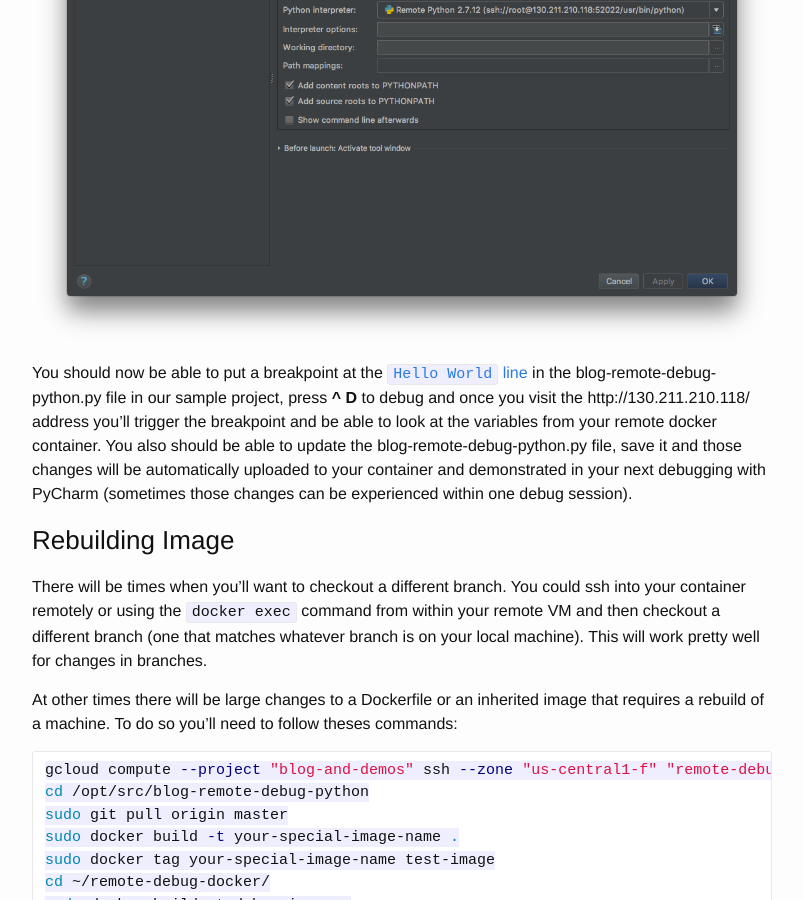
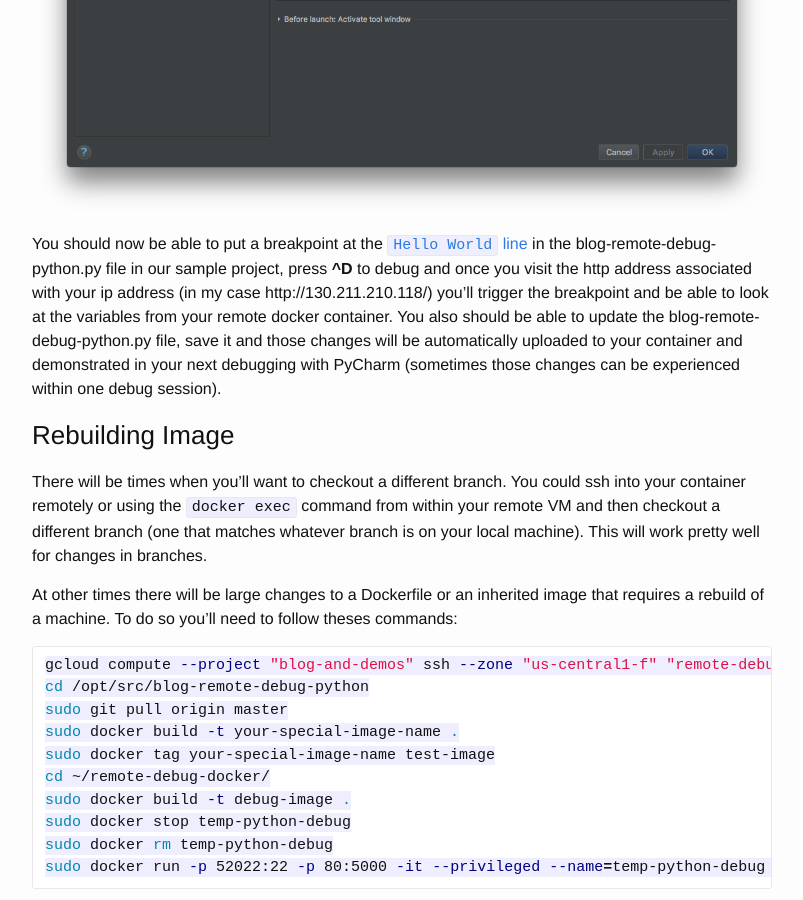
Before and after one commit to davidraleigh/davidraleigh.github.io, a Jekyll site: the page built from _posts/2017-06-27-Debug-Remote-Docker-Container-PyCharm.md, in a window 1280 px wide and 900 px high, scrolled down 12828 px. Shown: the whole window, without its empty margins (238-1041 px from the left). Built offline with Jekyll 4.4.1, drawn with Linux system fonts in a browser that asks for light colours; our own code applies the rules of GitHub Pages for plain Markdown files; comment, search, counter and statistics services are not loaded; some of the changed text lies outside the part shown.

Commit message:
updated bold, italics and a few typos

````diff
--- a/_posts/2017-06-27-Debug-Remote-Docker-Container-PyCharm.md
+++ b/_posts/2017-06-27-Debug-Remote-Docker-Container-PyCharm.md
@@ -11,25 +11,25 @@ To complete this tutorial you'll need a GCP account with Admin access, you'll ne
 First off you'll need to create a new firewall rule for your project so you can ssh into the Docker Container's port. We'll use the port number 52022. Go to the table of contents in Google cloud and select Networking and then the Firewall Rules:
 ![Networking/Firewall](https://davidraleigh.github.io/assets/pycharm-remote-debug/firewall-settings-1.png)
 
-The fields you'll have to edit are `Name`, `Target Tags`, `Source IP ranges`, and `Protocols and ports`. You should add a description, but that's optional. If you want to specify that only your IP address can access the machine you should define the `Source IP ranges` as something besides `0.0.0.0/0`. Below you can see all the settings I've used, if you copy all these settings this tutorial should work:
+The fields you'll have to edit are __Name__, __Target Tags__, __Source IP ranges__, and __Protocols and ports__. You should add a description, but that's optional. If you want to specify that only your IP address can access the machine you should define the __Source IP ranges__ as something besides *0.0.0.0/0*. Below you can see all the settings I've used, if you copy all these settings this tutorial should work:
 ![Specific SSH Firewall Settings](https://davidraleigh.github.io/assets/pycharm-remote-debug/firewall-settings-2.png)
 
 ### Create VM with Proper Permissions
-Go to Compute Engine in GCP console table of contents and select `Create an Instance`. You'll want to change the `Boot disk` to be a docker enabled image (in this case the ChromiumOS) and maybe increase the size if you plan on using this for development of lots of different docker images:
+Go to Compute Engine in GCP console table of contents and select __Create an Instance__. You'll want to change the __Boot disk__ to be a docker enabled image (in this case the ChromiumOS) and maybe increase the size if you plan on using this for development of lots of different docker images:
 
 ![Boot Disk Selection](https://davidraleigh.github.io/assets/pycharm-remote-debug/container-optimized-disk.png)
 
-Under the `Firewall` section of your instance creation dialog select the `Allow HTTP traffic` field. You may need to check with your Networking Firewall rules to make sure that port 80 is open for your IP address (by default GCP projects make it open to all addresses). Below the `Firewall` section you'll need to select the `Networking` tab and place the `Target Tags` you defined earlier in the Firewall section of this tutorial (mine was `container-ssh`) in the `Network tags` field:
+Under the __Firewall__ section of your instance creation dialog select the __Allow HTTP traffic__ field. You may need to check with your Networking Firewall rules to make sure that port 80 is open for your IP address (by default GCP projects make it open to all addresses). Below the __Firewall__ section you'll need to select the __Networking__ tab and place the __Target Tags__ you defined earlier in the Firewall section of this tutorial (mine was *container-ssh*) in the __Network tags__ field:
 
 ![Network Tags](https://davidraleigh.github.io/assets/pycharm-remote-debug/network-tags.png)
 
-Once you've finished these settings `Create` your VM and you should be ready to get your VM ready for debugging.
+Once you've finished these settings __Create__ your VM and you should be ready to get your VM ready for debugging.
 
 ### Get a Docker Image with Updated Source Code on your Remote Development VM
 You can either SSH onto your machine and clone the repo to debug onto your VM and build it (great if you have a slow connection at your local machine and you don't want to push an image into your container registry). Or you can build your test image locally, push it to your container registry of choice and then pull from that registry onto your remote VM.
 
 #### Git Clone your Code onto the Remote Development VM
-SSH into your remote VM (in my cast `remote-debug-demo`) and use git to clone the following repo:
+SSH into your remote VM (in my case `remote-debug-demo`) and use git to clone the following repo:
 ```bash
 # from your local machine use gcloud to ssh in
 gcloud compute --project "blog-and-demos" ssh --zone "us-central1-f" "remote-debug-demo"
@@ -93,7 +93,7 @@ sudo mkdir pycharm_helpers
 ```
 
 #### Build Your Debug Image and Get it Running
-Now you've tagged your development image with the name `test-image` and you've gotten your `remote-debug-docker` directory setup for creating a Docker container you can ssh into.
+Now you've tagged your development image with the name *test-image* and you've gotten your *remote-debug-docker* directory setup for creating a Docker container you can ssh into.
 
 First let's build the debug-image:
 ```bash
@@ -115,11 +115,11 @@ ssh -i ~/.ssh/google_compute_engine root@130.211.210.118 -p 52022
 ```
 
 ### Setup PyCharm Development Environment for Debugging
-In PyCharm start a new Flask project called `blog-remote-debug-python`. Leave the `Interpreter` option set to whatever is the current default of your PyCharm environment.
+In PyCharm start a new Flask project called *blog-remote-debug-python*. Leave the __Interpreter__ option set to whatever is the current default of your PyCharm environment.
 ![Basic Flask Setup](https://davidraleigh.github.io/assets/pycharm-remote-debug/pycharm_remote_debug_3.png)
 
 
-Update the `blog-remote-debug-python.py` file to match the one in this [repo](https://raw.githubusercontent.com/davidraleigh/blog-remote-debug-python/master/blog-remote-debug-python.py). You'll notice that the `__main__` method has been changed from :
+Update the *blog-remote-debug-python.py* file to match the one in this [repo](https://raw.githubusercontent.com/davidraleigh/blog-remote-debug-python/master/blog-remote-debug-python.py). You'll notice that the `__main__` method has been changed from :
 ```python
 app.run()
 ```
@@ -128,9 +128,9 @@ to :
 app.run(debug=True, host='0.0.0.0')
 ```
 
-In PyCharm you should be able to select `^R` on your keyboard and run this flask project and open your browser to http://0.0.0.0:5000/ and see a "Hello World!" message. Press the "Stop" button in PyCharm's Navigation Bar to end the Flask app.
+In PyCharm you should be able to select *^R* on your keyboard and run this flask project and open your browser to http://0.0.0.0:5000/ and see a "Hello World!" message. Press the "Stop" button in PyCharm's Navigation Bar to end the Flask app.
 
-Now let's add a Dockerfile to the project. Copy the file from this [repo](https://raw.githubusercontent.com/davidraleigh/blog-remote-debug-python/master/Dockerfile) into your `blog-remote-debug-python` directory.
+Now let's add a Dockerfile to the project. Copy the file from this [repo](https://raw.githubusercontent.com/davidraleigh/blog-remote-debug-python/master/Dockerfile) into your *blog-remote-debug-python* directory.
 
 On your local dev machine build this image and run it:
 ```bash
@@ -141,29 +141,29 @@ docker run -p 5000:5000 -it --name=temp-c-flask temp
 
 Open your browser to http://0.0.0.0:5000/ and again you should see a "Hello World!" message.
 
-Now that we know the image can create a functioning docker container let's see how this works with PyCharm's remote debugger settings. In `PyCharm->Preferences` we'll select the `Project Interpreter` from the lefthand table of contents. To the right of the currently defined interpreter is a cog symbol, like a gear, select that cog button and a drop-down will appear. From the dropdown select `Add Remote`:
+Now that we know the image can create a functioning docker container let's see how this works with PyCharm's remote debugger settings. In __PyCharm->Preferences__ we'll select the __Project Interpreter__ from the lefthand table of contents. To the right of the currently defined interpreter is a cog symbol, like a gear, select that cog button and a drop-down will appear. From the dropdown select __Add Remote__:
 ![Cog Button](https://davidraleigh.github.io/assets/pycharm-remote-debug/project_interpreter_4.png)
 
-In the `Configure Remote Python Interpreter` Diaglog select the `SSH Credentials` radio button. For the `Host` field you'll enter in your remote development VM IP address. For `Port` you'll change the default 22 to 52022. Remember that the remote VM is already using 22 as it's SSH port, so for us to access the remote VM's Docker Container SSH port we mapped the container's port 22 to the VM's port 52022 (that's why we added the 52022 firewall rule). The `Username` field will be `root`, as that's what we defined in the Dockerfile in the https://github.com/davidraleigh/remote-debug-docker repo. In the `Auth type` dropdown select `Key Pair` and then point to the google_compute_engine private key that is the pair to the google_compute_engine.pub file you copied inside of your container. The `Python interpreter path` is the location of the python interpreter on your Docker container:
+In the __Configure Remote Python Interpreter__ Diaglog select the __SSH Credentials__ radio button. For the __Host__ field you'll enter in your remote development VM IP address (in my case 130.211.210.118). For __Port__ you'll change the default 22 to 52022. Remember that the remote VM is already using 22 as it's SSH port, so for us to access the remote VM's Docker Container SSH port we mapped the container's port 22 to the VM's port 52022 (that's why we added the 52022 firewall rule). The __Username__ field will be *root*, as that's what we defined in the Dockerfile in the https://github.com/davidraleigh/remote-debug-docker repo. In the __Auth type__ dropdown select __Key Pair__ and then point to the google_compute_engine private key that is the pair to the google_compute_engine.pub file you copied inside of your container. The __Python interpreter path__ is the location of the python interpreter on your Docker container:
 
 ![interpreter settings](https://davidraleigh.github.io/assets/pycharm-remote-debug/python_interpreter_settings.png)
 
-Once you've selected `OK` you'll be taken back to the `Project Interpreter` dialog. If you weren't able to copy the pycharm_helpers from above, you'll see PyCharm running a background process where it is uploading all the debug utilities necessary for remote debug.
+Once you've selected __OK__ you'll be taken back to the __Project Interpreter__ dialog. If you weren't able to copy the pycharm_helpers from above, you'll see PyCharm running a background process where it is uploading all the debug utilities necessary for remote debug.
 
-With your newly created interpreter selected in the `Project Interpreter` drop down you'll want to update the `Path mappings` field by selecting the Ellipsis, `...`, button:
+With your newly created interpreter selected in the __Project Interpreter__ drop down you'll want to update the __Path mappings__ field by selecting the Ellipsis, __...__, button:
 ![Path Mappings](https://davidraleigh.github.io/assets/pycharm-remote-debug/Path_mappings.png)
 
-In the `Edit Project Path Mappings` dialog you'll set the mapping for your local source to the location of your source code inside of your container. In the case of the tutorial the location of the source code is defined in the Dockerfile at [this line](https://davidraleigh.github.io/assets/pycharm-remote-debug/path_mappings_setup.png), `COPY . /opt/src/test`. Your dialog should look something like this:
+In the __Edit Project Path Mappings__ dialog you'll set the mapping for your local source to the location of your source code inside of your container. In the case of the tutorial the location of the source code is defined in the Dockerfile at [this line](https://davidraleigh.github.io/assets/pycharm-remote-debug/path_mappings_setup.png), `COPY . /opt/src/test`. Your dialog should look something like this:
 ![Edit Project Path Settings](https://davidraleigh.github.io/assets/pycharm-remote-debug/path_mappings_setup.png)
 
 Technically, the above Path Mappings step could be skipped by doing the Deployment Configuration steps below.
 
-In order to keep your local source code and your remote source in sync you have to setup a `Deployment Configuration`. This isn't a deployment in the sense of something that your users will interact with. Select `Tools->Deployment->Configuration`:
+In order to keep your local source code and your remote source in sync you have to setup a __Deployment Configuration__. This isn't a deployment in the sense of something that your users will interact with. Select __Tools->Deployment->Configuration__:
 ![Deployment configuration](https://davidraleigh.github.io/assets/pycharm-remote-debug/deployment_configuration.png)
 
-In the `Add Server` dialog give your server a name and from the `Type` dropdown select `SFTP`.
+In the __Add Server__ dialog give your server a name and from the __Type__ dropdown select __SFTP__.
 
-In the `Deployment` dialog, the `Connection` tab should be filled out similarily to the the `Configure Remote Python Interpreter` dialog. for the `Root Path` field select the base path for this tutorial. Once you've filled out the fields press the `Test FTP connection...` button to confirm you're able to connect:
+In the __Deployment__ dialog, the __Connection__ tab should be filled out similarily to the the __Configure Remote Python Interpreter__ dialog. for the __Root Path__ field select the base path for this tutorial. Once you've filled out the fields press the __Test FTP connection...__ button to confirm you're able to connect:
 ![deployment](https://davidraleigh.github.io/assets/pycharm-remote-debug/deployment.png)
 
 The __Mappings__ tab in the __Deployment__ diaglog should look the same as the Project Path Mappings from above:
@@ -176,7 +176,7 @@ After selecting __Ok__ in the __Deployment__ dialog you can now upload developme
 Using the __Select Run/Debug Configuration__ dropdown in the __Navigation Bar__ near the top of PyCharm select the __Edit Configurations...__ option. You want to check to make sure that your Python interpreter is the remote interpreter we've just created and not one of your local python interpreters:
 ![debug settings](https://davidraleigh.github.io/assets/pycharm-remote-debug/debug_settings.png)
 
-You should now be able to put a breakpoint at the [`Hello World` line](https://github.com/davidraleigh/blog-remote-debug-python/blob/master/blog-remote-debug-python.py#L8) in the blog-remote-debug-python.py file in our sample project, press __^ D__ to debug and once you visit the http://130.211.210.118/ address you'll trigger the breakpoint and be able to look at the variables from your remote docker container. You also should be able to update the blog-remote-debug-python.py file, save it and those changes will be automatically uploaded to your container and demonstrated in your next debugging with PyCharm (sometimes those changes can be experienced within one debug session).
+You should now be able to put a breakpoint at the [`Hello World` line](https://github.com/davidraleigh/blog-remote-debug-python/blob/master/blog-remote-debug-python.py#L8) in the blog-remote-debug-python.py file in our sample project, press __^D__ to debug and once you visit the http address associated with your ip address (in my case http://130.211.210.118/) you'll trigger the breakpoint and be able to look at the variables from your remote docker container. You also should be able to update the blog-remote-debug-python.py file, save it and those changes will be automatically uploaded to your container and demonstrated in your next debugging with PyCharm (sometimes those changes can be experienced within one debug session).
 
 ### Rebuilding Image
 There will be times when you'll want to checkout a different branch. You could ssh into your container remotely or using the `docker exec` command from within your remote VM and then checkout a different branch (one that matches whatever branch is on your local machine). This will work pretty well for changes in branches.
````
Also changed, not shown: other parts of _posts/2017-06-27-Debug-Remote-Docker-Container-PyCharm.md (+2 -2 lines).
